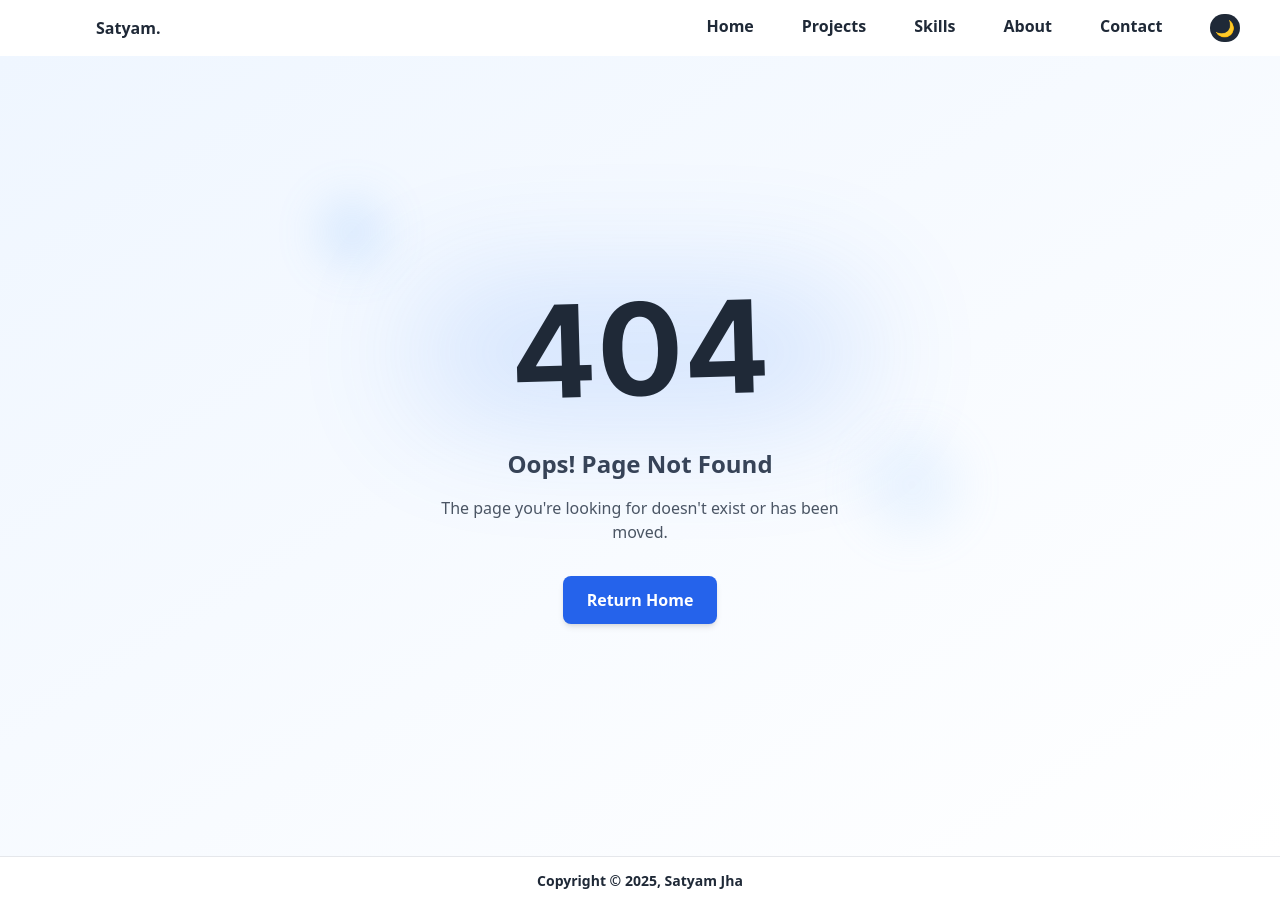
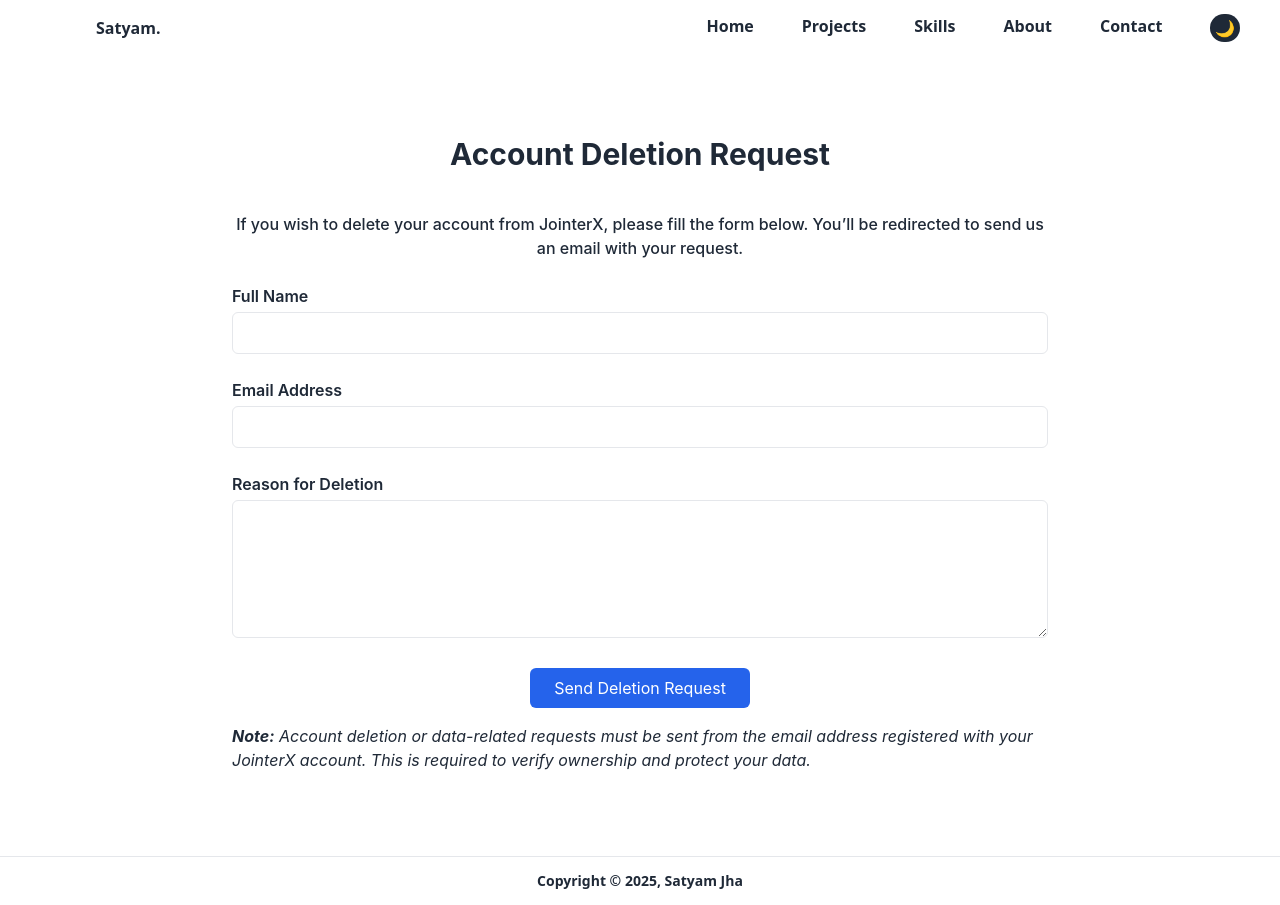
Before and after one commit to Satyamjha76/my-portfolio, a React (Create React App) app: page /JointerX/AccountDeletion in a window 1280 px wide. Before the commit this address had no page. Built offline with nearby package versions, Linux system fonts and the light colour scheme.

Commit message:
Added DeleteAccount Page also added account deletion section in privacy policy page

```diff
--- a/src/App.js
+++ b/src/App.js
@@ -10,6 +10,7 @@ import Contact from './pages/Contact';
 import Footer from './components/Footer';
 import JointerXPrivacyPolicy from './pages/JointerX/PrivacyPolicy';
 import JointerXTermsAndConditions from './pages/JointerX/TermsandCondition';
+import JointerXAccountDeletion from './pages/JointerX/DeleteAccount';
 
 function App() {
 
@@ -25,6 +26,7 @@ function App() {
         <Route path='/Contact' element={<Contact/>} errorElement={<NotFound/>}/>
         <Route path='/JointerX/PrivacyPolicy' element={<JointerXPrivacyPolicy/>} errorElement={<NotFound/>}/>
         <Route path='/JointerX/TermsandConditions' element={<JointerXTermsAndConditions/>} errorElement={<NotFound/>}/>
+        <Route path='/JointerX/AccountDeletion' element={<JointerXAccountDeletion/>} errorElement={<NotFound/>}/>
         <Route path="*" element={<NotFound />} />
 
        </Routes>
--- /dev/null
+++ b/src/pages/JointerX/DeleteAccount.jsx
@@ -0,0 +1,119 @@
+import React, { useState } from "react";
+
+export default function AccountDeletionPage() {
+  const [form, setForm] = useState({
+    name: "",
+    email: "",
+    reason: "",
+  });
+
+  const [errors, setErrors] = useState({});
+
+  const handleChange = (e) => {
+    setForm((prev) => ({ ...prev, [e.target.name]: e.target.value }));
+    setErrors((prev) => ({ ...prev, [e.target.name]: "" }));
+  };
+
+  const validateEmail = (email) => {
+    const pattern = /^[^\s@]+@[^\s@]+\.[^\s@]+$/;
+    return pattern.test(email);
+  };
+
+  const handleSend = () => {
+    const { name, email, reason } = form;
+    let validationErrors = {};
+
+    if (!name.trim()) validationErrors.name = "Full name is required.";
+    if (!email.trim()) validationErrors.email = "Email is required.";
+    else if (!validateEmail(email)) validationErrors.email = "Enter a valid email address.";
+    if (!reason.trim()) validationErrors.reason = "Please mention a reason for deletion.";
+
+    if (Object.keys(validationErrors).length > 0) {
+      setErrors(validationErrors);
+      return;
+    }
+
+    const to = "jointerx.contact@gmail.com";
+    const subject = encodeURIComponent("Account Deletion Request - JointerX");
+    const body = encodeURIComponent(`Hello JointerX Team,
+
+I would like to request deletion of my account from your app.
+
+Full Name: ${name}
+Email Address: ${email}
+Reason for Deletion: ${reason}
+
+Please remove all associated data as per your privacy policy.
+
+Thank you,
+${name}`);
+
+    window.location.href = `mailto:${to}?subject=${subject}&body=${body}`;
+  };
+
+  return (
+    <div className="min-h-screen w-full bg-white text-gray-800 dark:bg-gray-800 dark:text-white pb-10 pt-10">
+      <div className="p-6 md:p-10 max-w-4xl mx-auto">
+        <h1 className="text-3xl text-center font-bold mb-10">Account Deletion Request</h1>
+        <p className="mb-6 font-medium text-center">
+          If you wish to delete your account from JointerX, please fill the form
+          below. You’ll be redirected to send us an email with your request.
+        </p>
+
+        {/* Full Name Field */}
+        <div className="mb-6">
+          <label className="block mb-1 font-semibold">Full Name</label>
+          <input
+            type="text"
+            name="name"
+            value={form.name}
+            onChange={handleChange}
+            className="w-full px-4 py-2 border rounded-md bg-white text-black dark:bg-gray-700 dark:text-white"
+          />
+          {errors.name && <p className="text-red-500 text-sm mt-1">{errors.name}</p>}
+        </div>
+
+        {/* Email Field */}
+        <div className="mb-6">
+          <label className="block mb-1 font-semibold">Email Address</label>
+          <input
+            type="email"
+            name="email"
+            value={form.email}
+            onChange={handleChange}
+            className="w-full px-4 py-2 border rounded-md bg-white text-black dark:bg-gray-700 dark:text-white"
+          />
+          {errors.email && <p className="text-red-500 text-sm mt-1">{errors.email}</p>}
+        </div>
+
+        {/* Reason Field */}
+        <div className="mb-6">
+          <label className="block mb-1 font-semibold">Reason for Deletion</label>
+          <textarea
+            name="reason"
+            value={form.reason}
+            onChange={handleChange}
+            rows="5"
+            className="w-full px-4 py-2 border rounded-md bg-white text-black dark:bg-gray-700 dark:text-white"
+          />
+          {errors.reason && <p className="text-red-500 text-sm mt-1">{errors.reason}</p>}
+        </div>
+
+        {/* Button */}
+        <div className="text-center">
+          <button
+            onClick={handleSend}
+            className="bg-blue-600 text-white px-6 py-2 rounded-md hover:bg-blue-700 transition-all"
+          >
+            Send Deletion Request
+          </button>
+        </div>
+
+        {/* Note */}
+        <p className="mt-4 italic">
+          <strong>Note:</strong> Account deletion or data-related requests must be sent from the email address registered with your JointerX account. This is required to verify ownership and protect your data.
+        </p>
+      </div>
+    </div>
+  );
+}
--- a/src/pages/JointerX/PrivacyPolicy.jsx
+++ b/src/pages/JointerX/PrivacyPolicy.jsx
@@ -162,8 +162,37 @@ export default function PrivacyPolicy() {
         <p>
           If you have questions about this Privacy Policy, reach out to us at:
         </p>
-        <p className="mt-2">Email: jha.satyam1976@gmail.com</p>
-        <p>Phone: 9712932934</p>
+        <p className="mt-2">Email: jointerx.contact@gmail.com</p>
+          <h2 className="text-2xl font-semibold mt-6 mb-2">10. Request Account Deletion</h2>
+        <p className="mb-4">
+          If you wish to delete your account and all associated data from our servers,
+          you can do so by submitting a request through the link below. We will process
+          your request within 72 hours.
+        </p>
+        <p className="mb-4">
+          Visit:{" "}
+          <a
+            href="https://satyamjha.live/JointerX/AccountDeletion"
+            className="text-blue-500 underline"
+            target="_blank"
+            rel="noopener noreferrer"
+          >
+            Account Deletion Page
+          </a>
+        </p>
+        <p className="mb-4">
+          Alternatively, you may email us directly at{" "}
+          <a
+            href="mailto:jointerx.contact@gmail.com?subject=Account Deletion Request - JointerX&body=Please delete my account associated with this email: [your email here]."
+            className="text-blue-500 underline"
+          >
+           jointerx.contact@gmail.com
+          </a>{" "}
+          with the subject <strong>“Account Deletion Request - JointerX”</strong>.
+        </p>
+        <p className="mt-4 italic">
+  <strong>Note:</strong> Account deletion or data-related requests must be sent from the email address registered with your JointerX account. This is required to verify ownership and protect your data.
+</p>
       </div>
     </div>
   );
```
